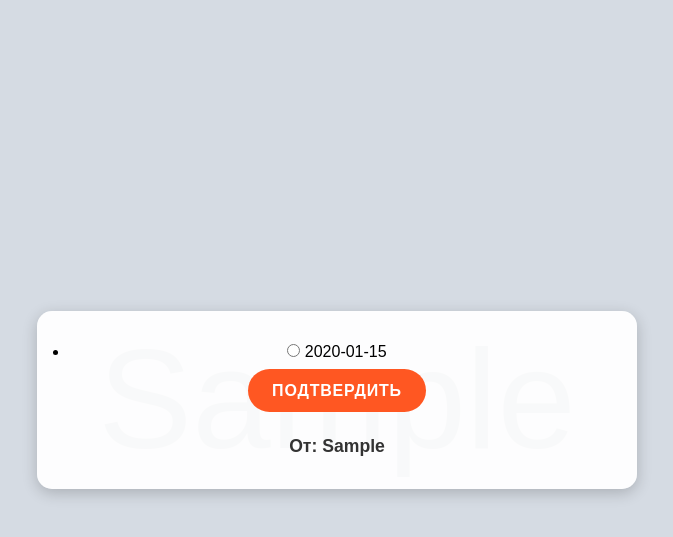
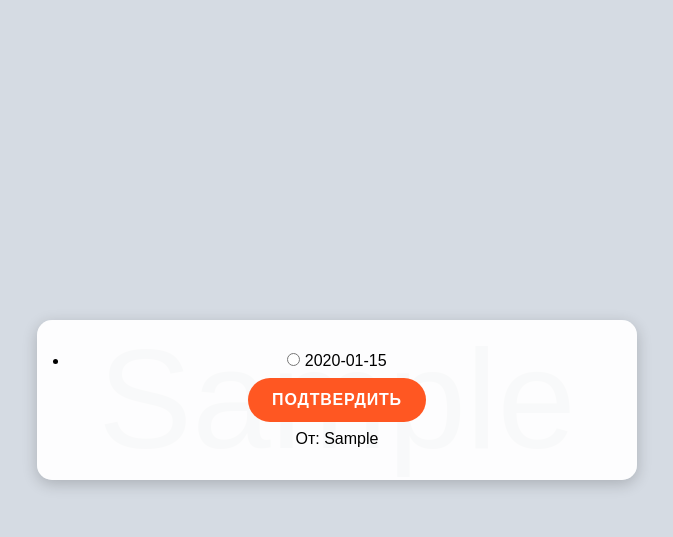
Before and after one commit to Lavochka123/svety1111, a Flask app: page /invite/1/page4 in a window 1280 px wide. Shown: the top 537 px of the page, without its empty margins (303-976 px from the left). Run offline with Flask 3, Linux system fonts and the light colour scheme; tables that the repository leaves empty hold one stand-in row (values such as "Sample post"); grey boxes marked "Sample" are stand-in pictures.

Commit message:
Update page4.html

```diff
--- a/template/page4.html
+++ b/template/page4.html
@@ -2,40 +2,26 @@
 <html lang="ru">
 <head>
   <meta charset="UTF-8">
-  <title>Страница 4</title>
+  <title>Страница 4 - Приглашение</title>
   <link rel="stylesheet" href="{{ url_for('static', filename='css/style.css') }}">
-  <style>
-    .sender-signature {
-      margin-top: 1rem;
-      font-size: 1.1em;
-      font-weight: 600;
-      text-align: center;
-      color: #333;
-    }
-  </style>
 </head>
 <body class="{{ data.design }}"
 {% if data.bg_image %}
-  style="background-image: url('{{ url_for('static', filename='uploads/' + data.bg_image) }}'); background-size: cover; background-position: center;"
+  style="background-image: url('{{ url_for('static', filename=data.bg_image) }}'); background-size: cover; background-position: center;"
 {% endif %}>
   <div class="container">
     <form method="POST" action="">
       <ul>
         {% for t in data.times %}
         <li>
-          <label>
-            <input type="radio" name="selected_time" value="{{ t }}" required>
-            {{ t }}
-          </label>
+          <label><input type="radio" name="selected_time" value="{{ t }}" required> {{ t }}</label>
         </li>
         {% endfor %}
       </ul>
       <button type="submit" class="button">Подтвердить</button>
     </form>
     {% if data.sender %}
-      <div class="sender-signature">
-         От: {{ data.sender }}
-      </div>
+      <div class="sender-signature">От: {{ data.sender }}</div>
     {% endif %}
   </div>
 </body>
```
